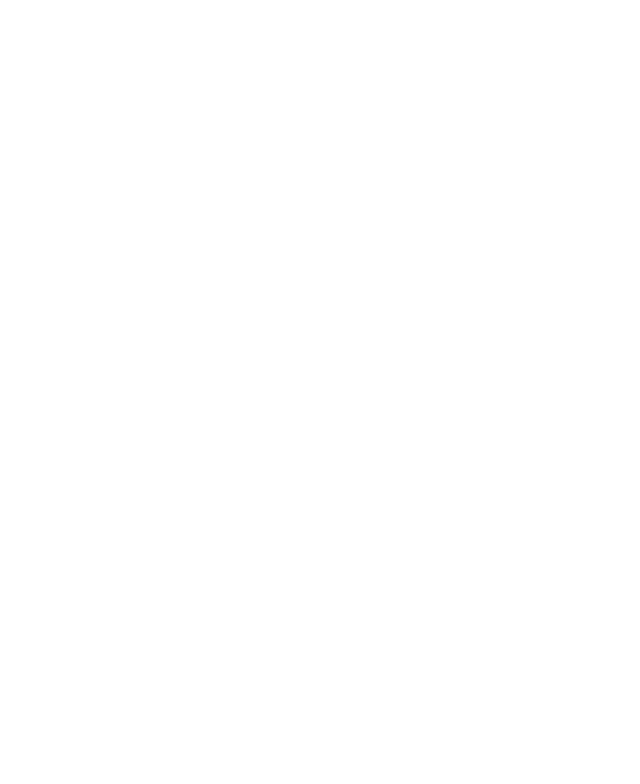
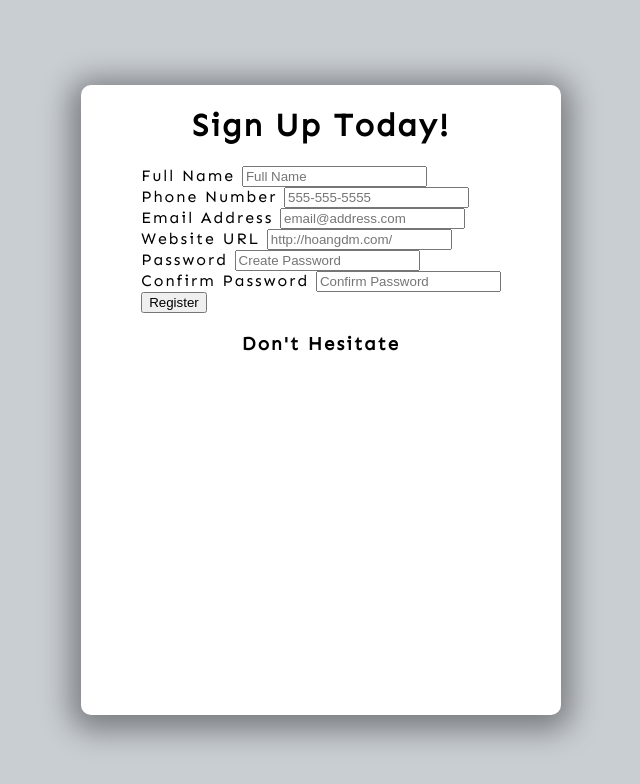
Before and after one commit to hoangunity/form-validation, a plain HTML site: page index.html in a window 1280 px wide. Shown: the whole page, without its empty margins (319-959 px from the left). Drawn offline with Linux system fonts and the light colour scheme.

Commit message:
Build UI - CSS (Body, Container), Google Fonts

```diff
--- a/index.html
+++ b/index.html
@@ -13,6 +13,51 @@
     <link rel="stylesheet" href="style.css" />
   </head>
   <body>
+    <div class="container">
+      <h1>Sign Up Today!</h1>
+      <!-- Form -->
+      <form id="form">
+        <!-- Full Name -->
+        <div class="form-group">
+          <label for="name">Full Name</label>
+          <input type="text" id="name" placeholder="Full Name" />
+        </div>
+        <!-- Phone Number -->
+        <div class="form-group">
+          <label for="phone">Phone Number</label>
+          <input type="tel" id="phone" placeholder="555-555-5555" />
+        </div>
+        <!-- Email Address -->
+        <div class="form-group">
+          <label for="email">Email Address</label>
+          <input type="email" id="email" placeholder="email@address.com" />
+        </div>
+        <!-- Website URL -->
+        <div class="form-group">
+          <label for="website">Website URL</label>
+          <input type="url" id="website" placeholder="http://hoangdm.com/" />
+        </div>
+        <!-- Password -->
+        <div class="form-group">
+          <label for="password1">Password</label>
+          <input type="password" id="password1" placeholder="Create Password" />
+        </div>
+        <!-- Confirm Password -->
+        <div class="form-group">
+          <label for="password2">Confirm Password</label>
+          <input
+            type="password"
+            id="password2"
+            placeholder="Confirm Password"
+          />
+        </div>
+        <button type="submit">Register</button>
+      </form>
+      <!-- Error/Success Message -->
+      <div class="message-container">
+        <h3 id="message">Don't Hesitate</h3>
+      </div>
+    </div>
     <!-- Script -->
     <script src="script.js"></script>
   </body>
--- a/style.css
+++ b/style.css
@@ -1,3 +1,27 @@
+@import url('https://fonts.googleapis.com/css2?family=Sen');
+
 html {
   box-sizing: border-box;
 }
+
+body {
+  margin: 0;
+  min-height: 100vh;
+  font-family: Sen, sans-serif;
+  letter-spacing: 2px;
+  display: flex;
+  align-items: center;
+  justify-content: center;
+  background: #c9ced3;
+}
+
+.container {
+  width: 480px;
+  height: 630px;
+  background: white;
+  display: flex;
+  flex-direction: column;
+  align-items: center;
+  border-radius: 10px;
+  box-shadow: 0 5px 30px 10px rgba(0, 0, 0, 0.4);
+}
```
